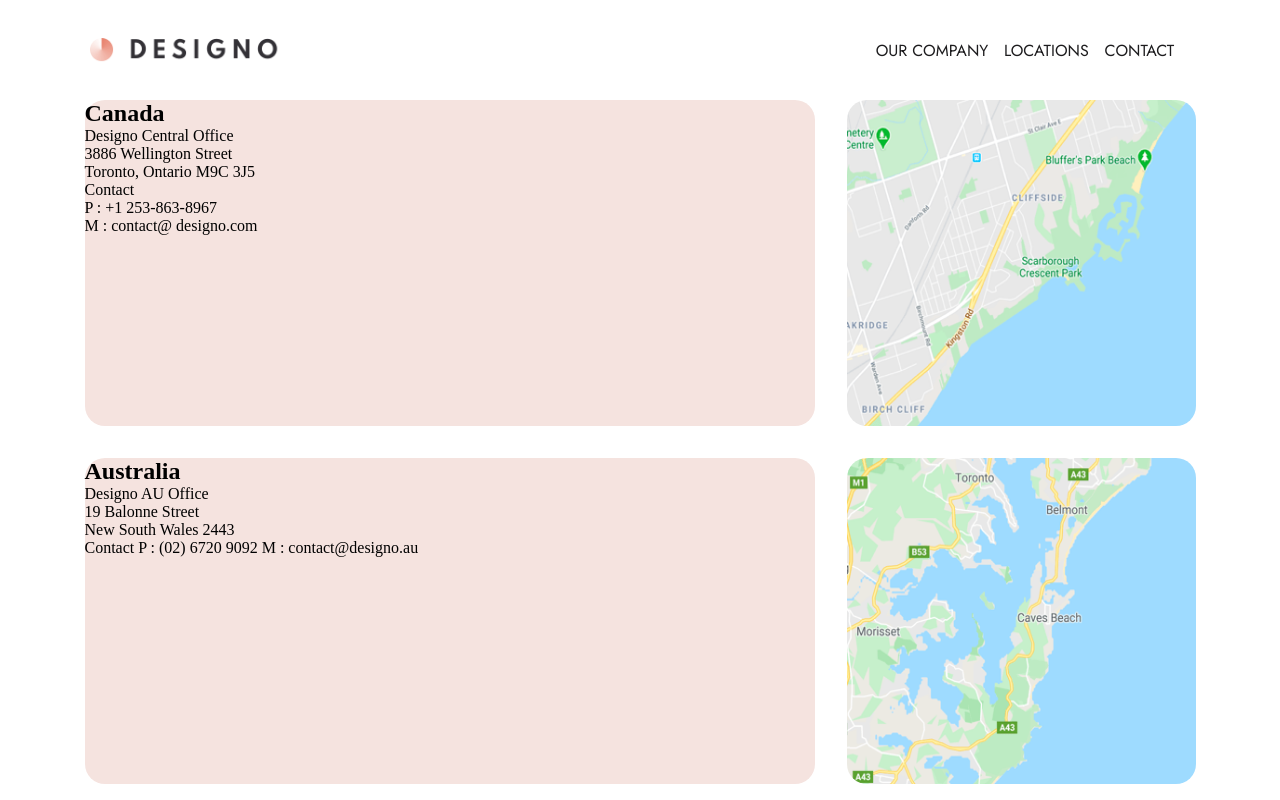
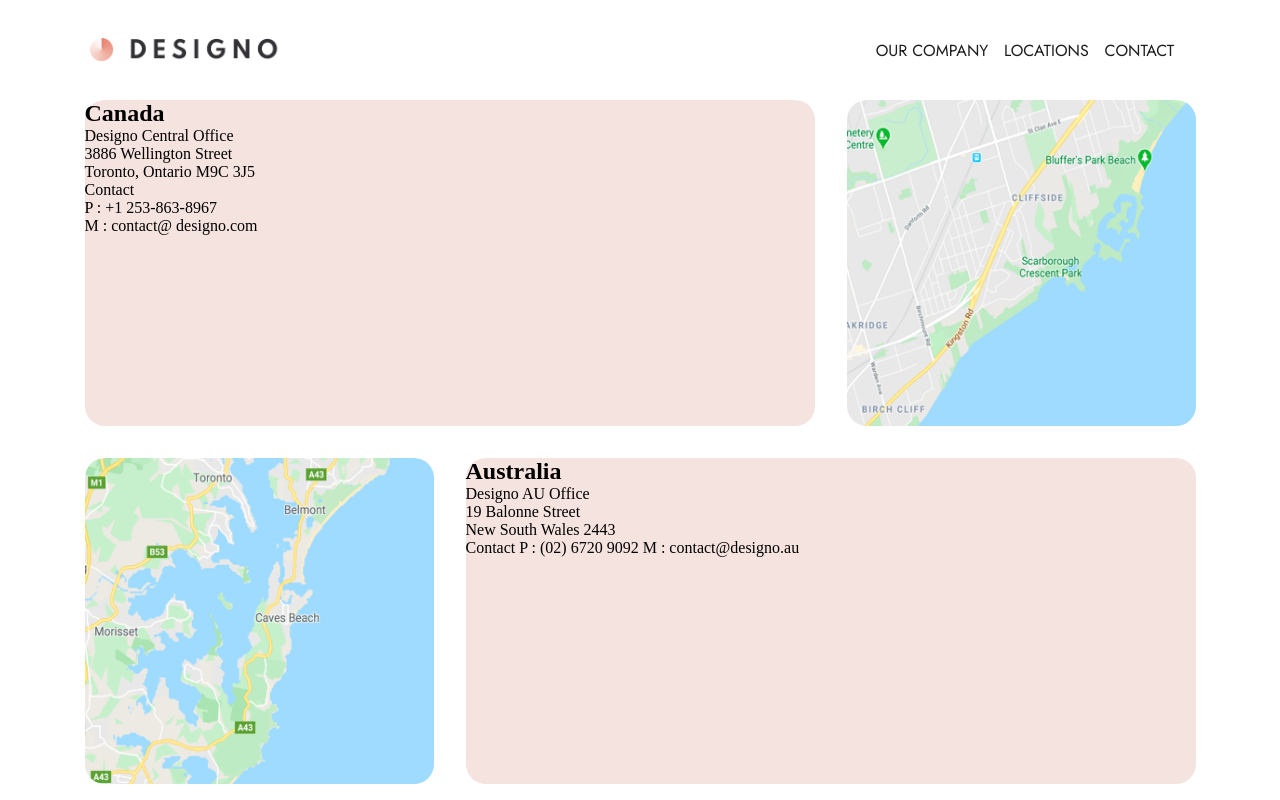
Before and after one commit to LeoLoureiro-code/Designo, an Angular app: page /locations in a window 1280 px wide. Shown: the top 800 px of the page. Built offline with nearby package versions, Linux system fonts and the light colour scheme.

Commit message:
fix grid template in locations

```diff
--- a/src/components/locations/locations.component.html
+++ b/src/components/locations/locations.component.html
@@ -25,8 +25,8 @@
             <img src="assets/locations/desktop/image-map-canada.png" alt="street map of location">
         </div>
     </div>
-    <div class="location-div location-australia">
-        <div class="location-info">
+    <div class="location-div">
+        <div class="location-info location-australia">
             <h2>Australia</h2>
             <div class="location-office">
                 <p class="location-office-paragraph">
@@ -45,7 +45,7 @@
                 </p>
             </div>
         </div>
-        <div class="location-map">
+        <div class="location-map location-australia-img">
             <img src="assets/locations/desktop/image-map-australia.png" alt="street map of location">
         </div>
     </div>
--- a/src/components/locations/locations.component.scss
+++ b/src/components/locations/locations.component.scss
@@ -26,6 +26,16 @@
 
 }
 
+.location-australia-img{
+    grid-column: 1 !important;
+    grid-row: 1/3;
+}
+
+.location-australia{
+    grid-column: 2/4;
+    grid-row: 1/3;
+}
+
 .location-map{
     grid-column-start: 3;
     border-radius: 20px;
```
